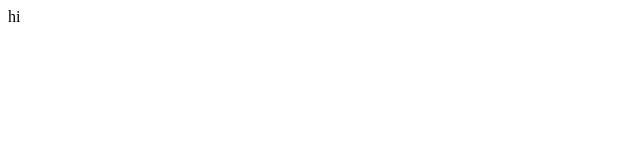
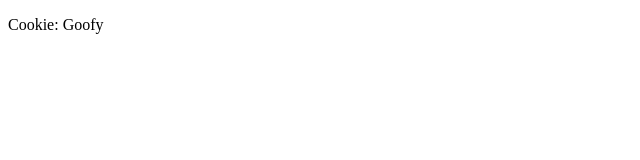
Before and after one commit to ConnellProducts/BoxClicker, a plain HTML site: page index.html in a window 1280 px wide. Shown: the whole page, without its empty margins (0-640 px from the left). Drawn offline with Linux system fonts and the light colour scheme.

Commit message:
updated
hi

```diff
--- a/index.html
+++ b/index.html
@@ -7,7 +7,7 @@
 </head>
 
 <body>
-    hi
+    <p>Cookie: Goofy</p>
 </body>
 
 
```
